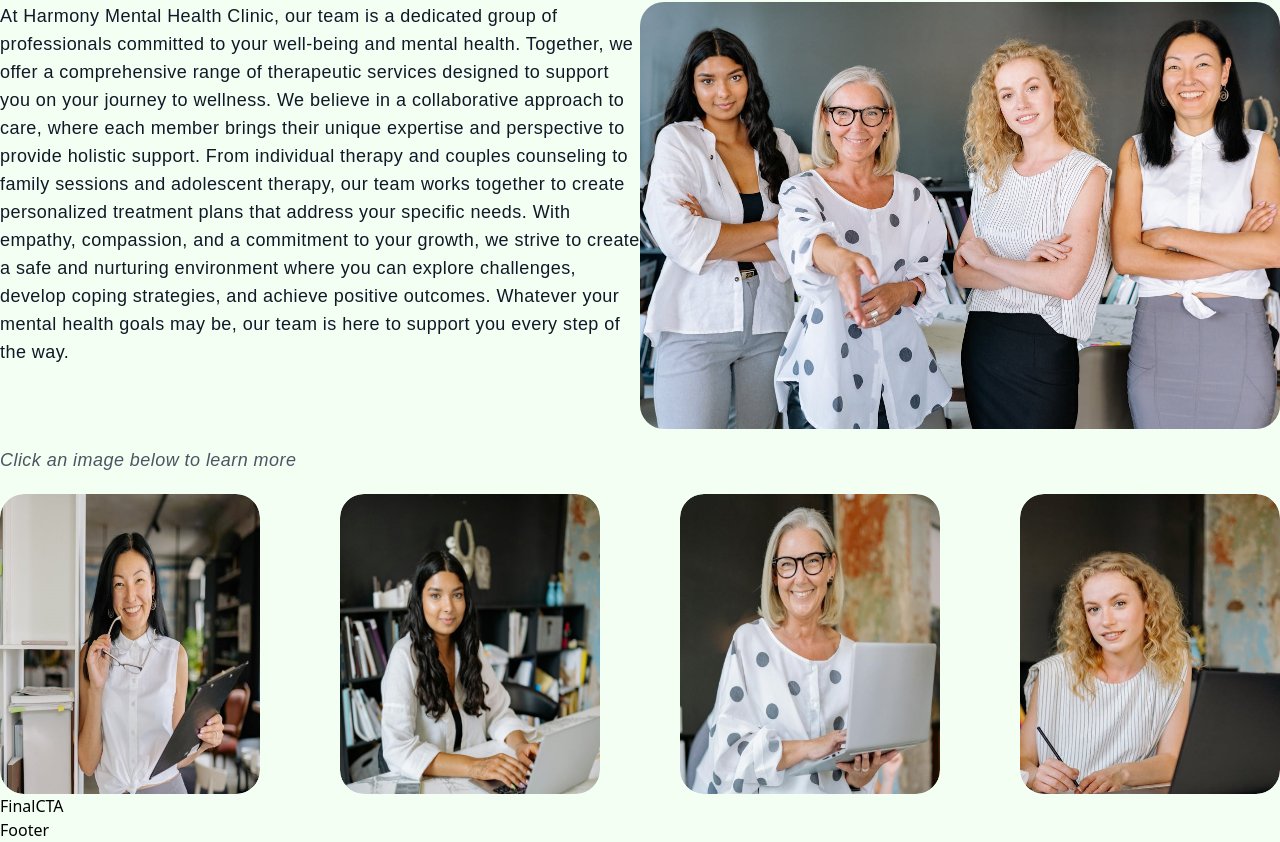
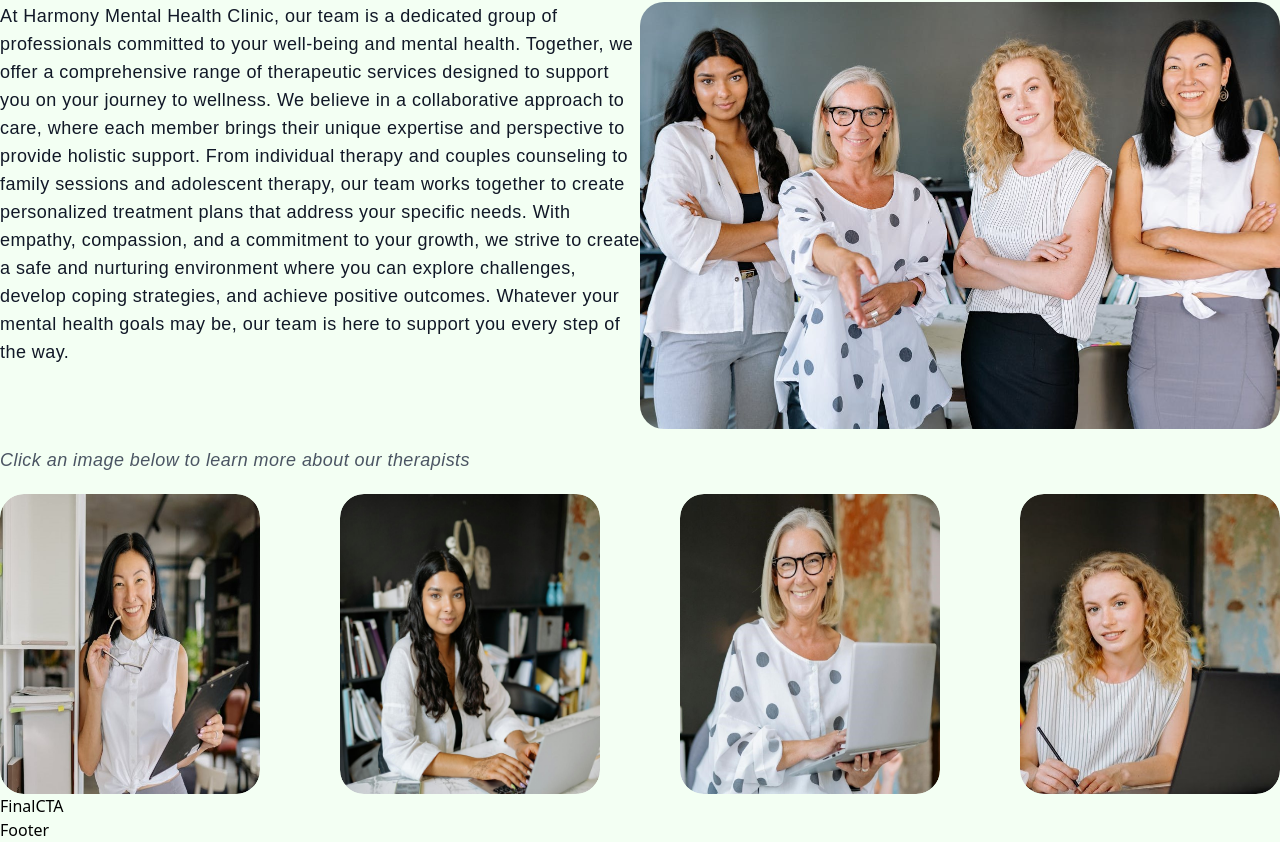
Before and after one commit to Quincy-Fer/Harmony-Therapy-Website, a React (Vite) app: page / in a window 1280 px wide. Shown: the part 5982-6824 px from the top of the page. Built offline with nearby package versions, Linux system fonts and the light colour scheme.

Commit message:
Small edits in styling navbar and team section

```diff
--- a/src/Components/NavBar.jsx
+++ b/src/Components/NavBar.jsx
@@ -21,7 +21,7 @@ const NavBar = () => {
         {NAV_LINKS.map((link) => (
           <li
             key={link.key}
-            className="font-quicksand font-medium text-base text-zinc-600 hover:font-bold transition-all"
+            className="font-quicksand font-medium text-base text-zinc-600 hover:font-bold hover:underline transition-all"
           >
             <a href={link.href}>{link.label}</a>
           </li>
--- a/src/Sections/Team.jsx
+++ b/src/Sections/Team.jsx
@@ -48,7 +48,7 @@ const Team = () => {
               className="font-nunito max-w-[640px]  text-gray-600 tracking-wide
           text-balance text-lg italic mt-20"
             >
-              Click an image below to learn more
+              Click an image below to learn more about our therapists
             </p>
           </div>
           <div className="flex-1">
```
